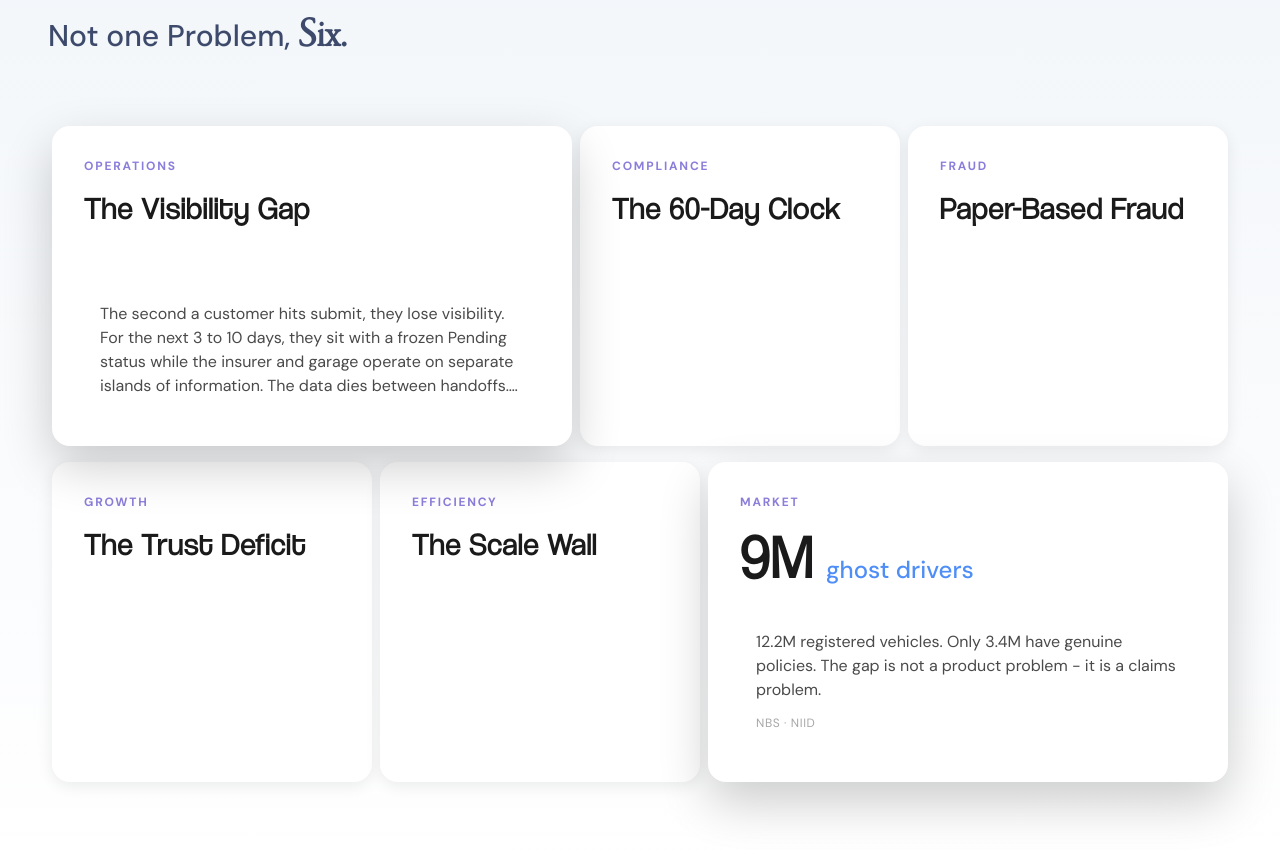
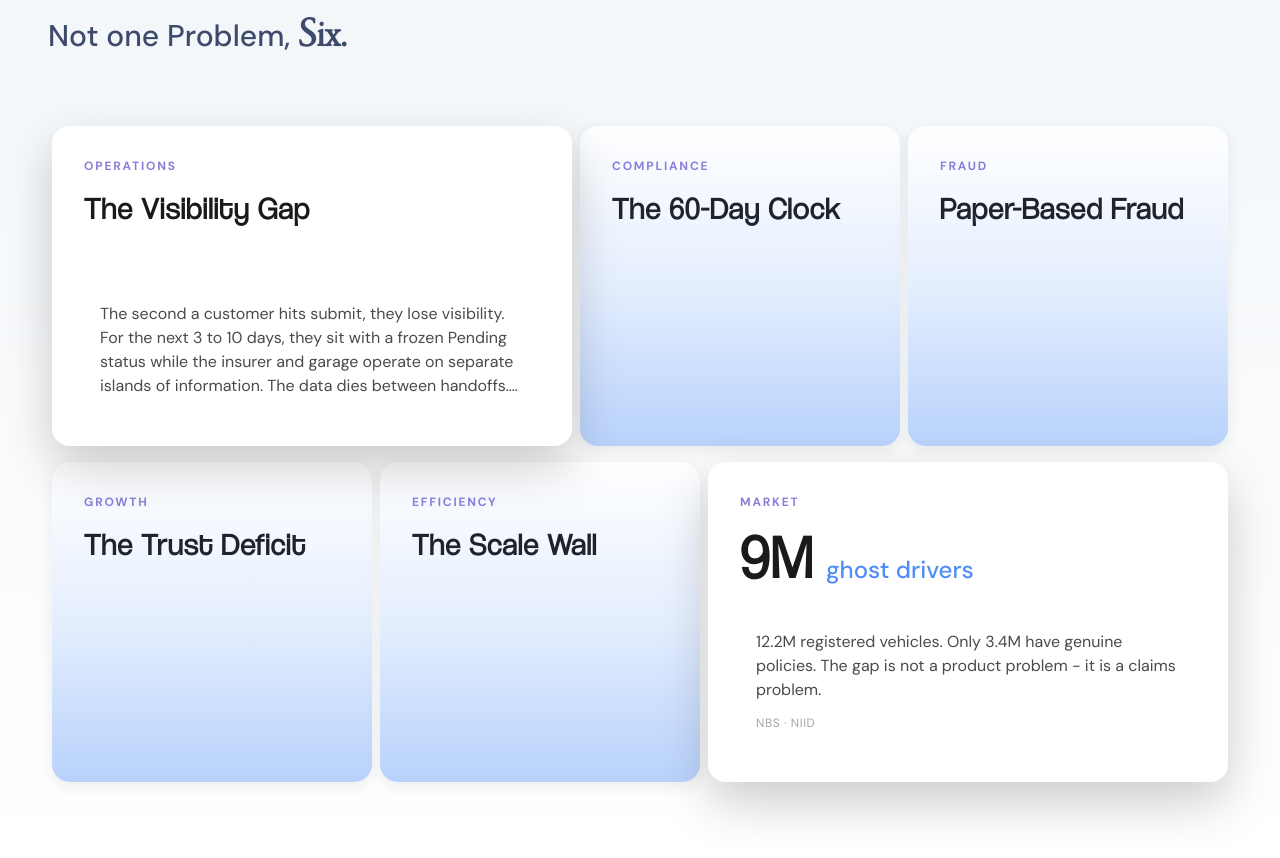
Before and after one commit to DavidErameh/dera, a Next.js app: page / in a window 1280 px wide. Shown: the part 1620-2478 px from the top of the page. Built offline with nearby package versions, Linux system fonts and the light colour scheme.

Commit message:
Update ProblemSection cards with gradient background
- Replace wave animation with light blue gradient from #4F8EF7
- Gradient goes from bottom to top with proper opacity levels
- Fade out on card expansion

```diff
--- a/src/components/sections/ProblemSection.tsx
+++ b/src/components/sections/ProblemSection.tsx
@@ -79,7 +79,25 @@ const Card = React.memo(({ title, label, body, stat, statLabel, source, isExpand
         ease: "easeInOut",
       }}
     >
-      <span className="text-xs font-bold uppercase tracking-[0.15em] text-[#8B7EDB]">
+      {/* Water gradient layers for unexpanded cards */}
+      {!isExpanded && (
+        <motion.div
+          className="absolute inset-0 pointer-events-none"
+          style={{ zIndex: 0 }}
+          animate={{ opacity: isExpanded ? 0 : 1 }}
+          transition={{ duration: 0.45 }}
+        >
+          {/* Light blue gradient background for unexpanded cards */}
+          <div
+            className="absolute inset-0"
+            style={{
+              background: 'linear-gradient(to top, rgba(79, 142, 247, 0.4) 0%, rgba(79, 142, 247, 0.15) 50%, transparent 100%)',
+            }}
+          />
+        </motion.div>
+      )}
+
+      <span className="text-xs font-bold uppercase tracking-[0.15em] text-[#8B7EDB] relative z-[2]">
         {label}
       </span>
 
@@ -195,7 +213,7 @@ export const ProblemSection = () => {
                   <span className="text-xs font-bold uppercase tracking-[0.15em] text-[#8B7EDB]">
                     {card.label}
                   </span>
-                  <div className="mt-4">
+      <div className="mt-4 relative z-[2]">
                     {card.stat ? (
                       <div className="flex items-baseline gap-3">
                         <span className="font-headline text-5xl md:text-6xl font-bold text-[#1A1A1A]">
```
